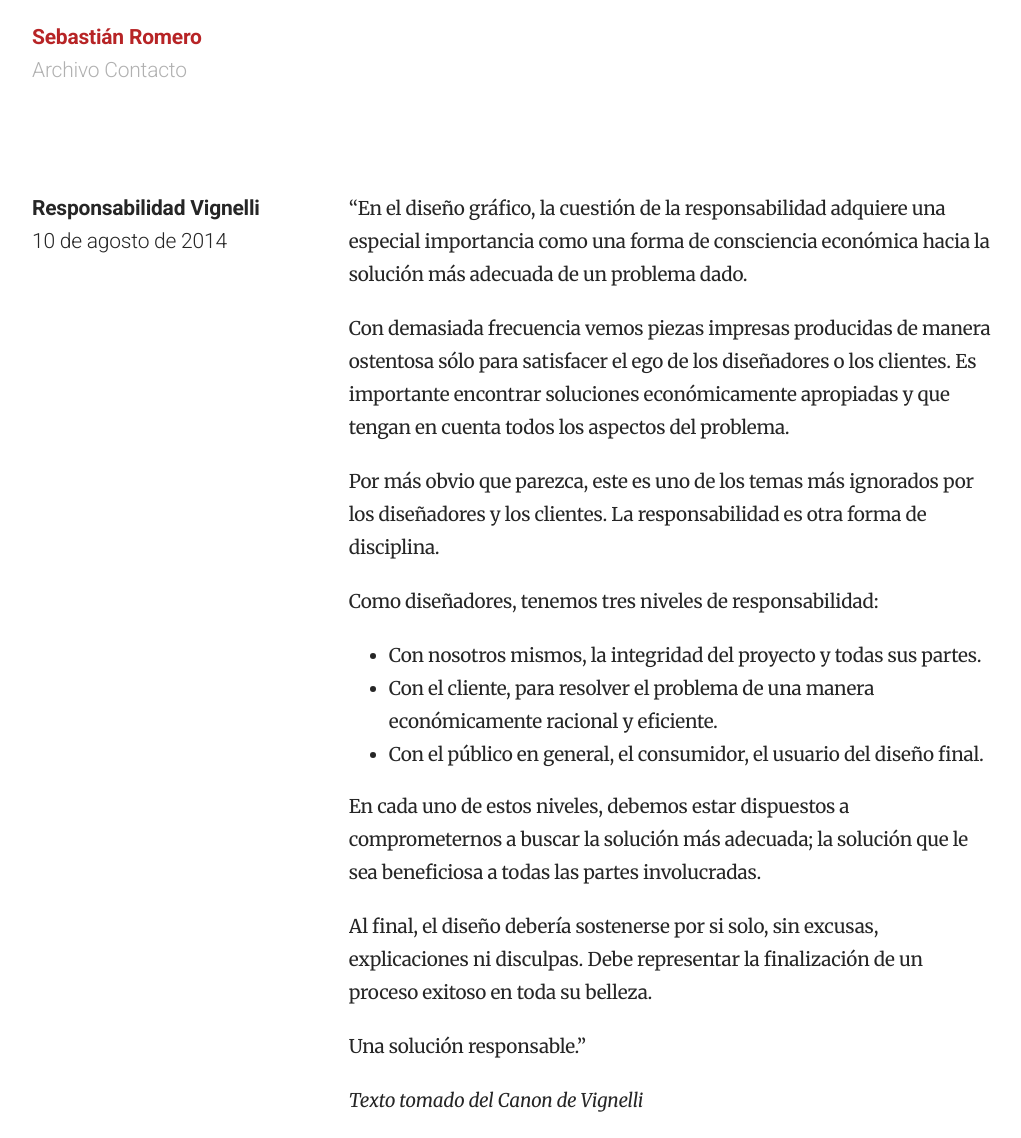
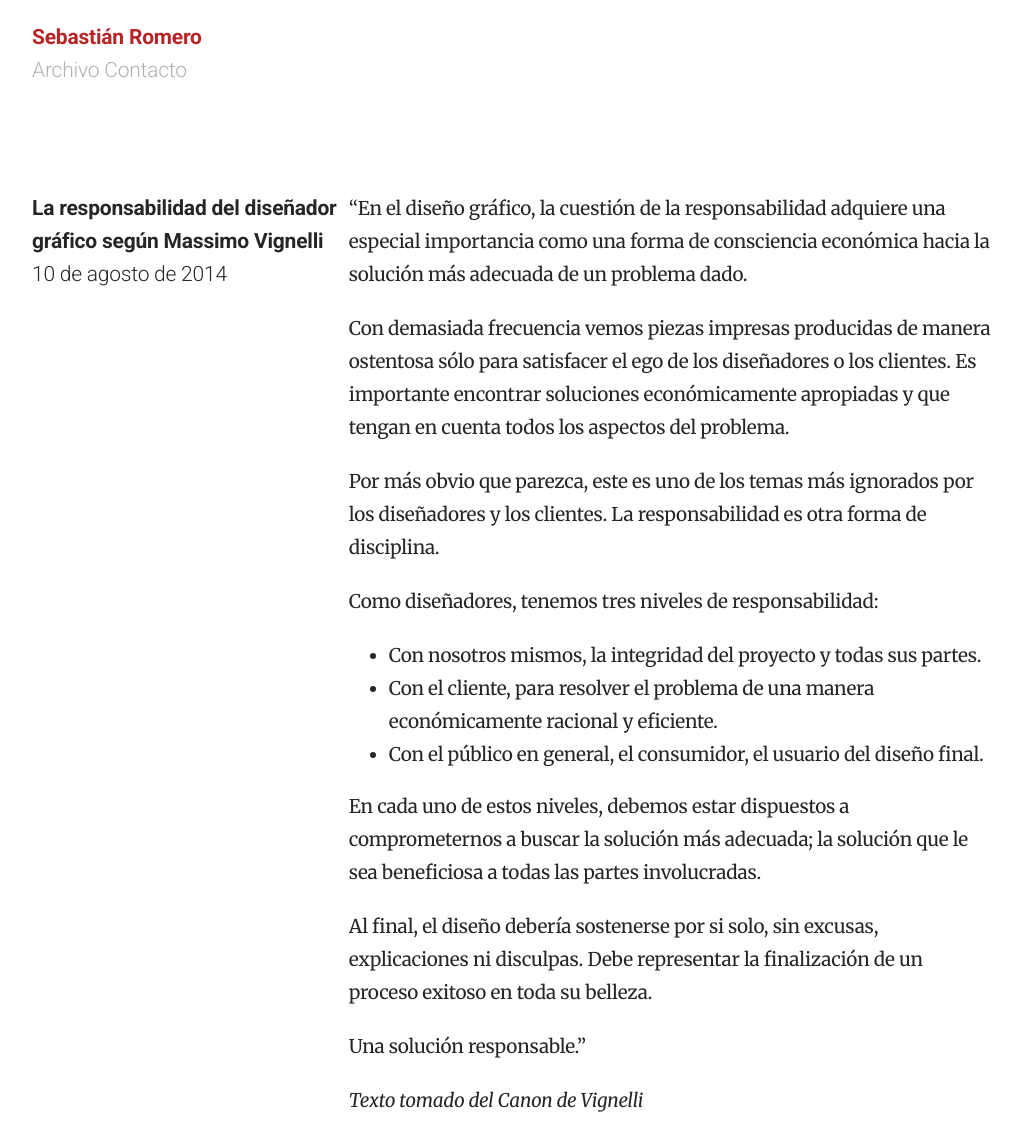
Before and after one commit to sebastianromero/sebastianromero.github.io, a Jekyll site: the page built from _posts/2014-08-10-responsabilidad-Vignelli.md, in a window 1280 px wide. Shown: the whole page, without its empty margins (128-1149 px from the left). Built offline with Jekyll 4.4.1, drawn with Linux system fonts in a browser that asks for light colours.

Commit message:
Update 2014-08-10-responsabilidad-Vignelli.md

```diff
--- a/_posts/2014-08-10-responsabilidad-Vignelli.md
+++ b/_posts/2014-08-10-responsabilidad-Vignelli.md
@@ -1,6 +1,7 @@
 ---
 published: true
 layout: post
+title: La responsabilidad del diseñador gráfico según Massimo Vignelli
 categories: diseño Vignelli
 ---
 
```
